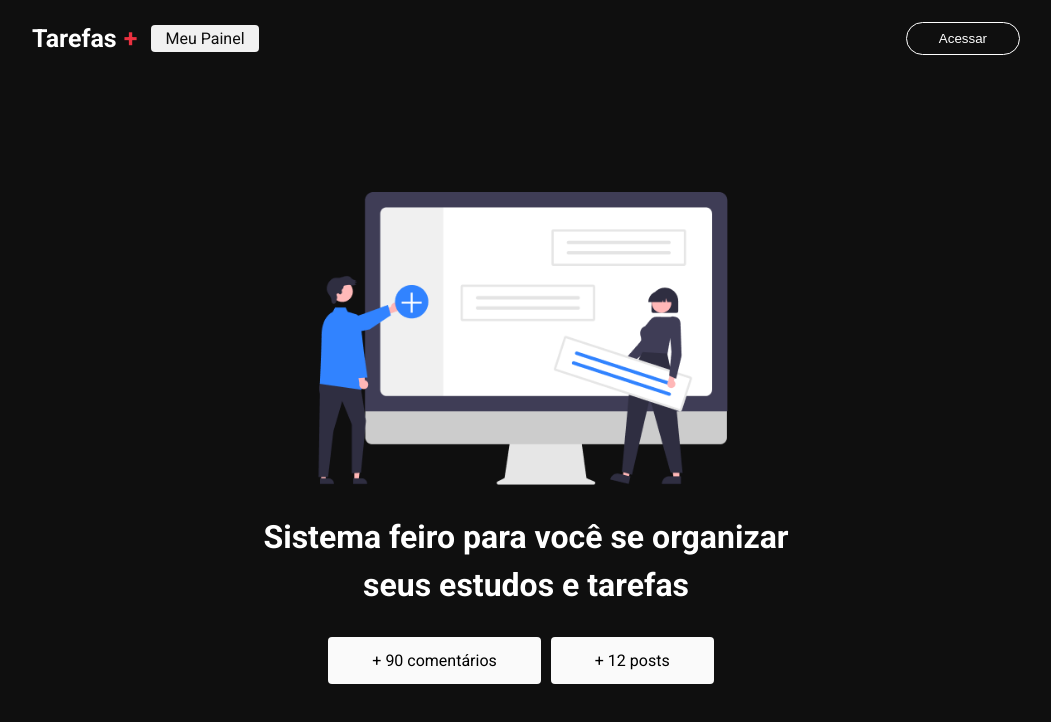
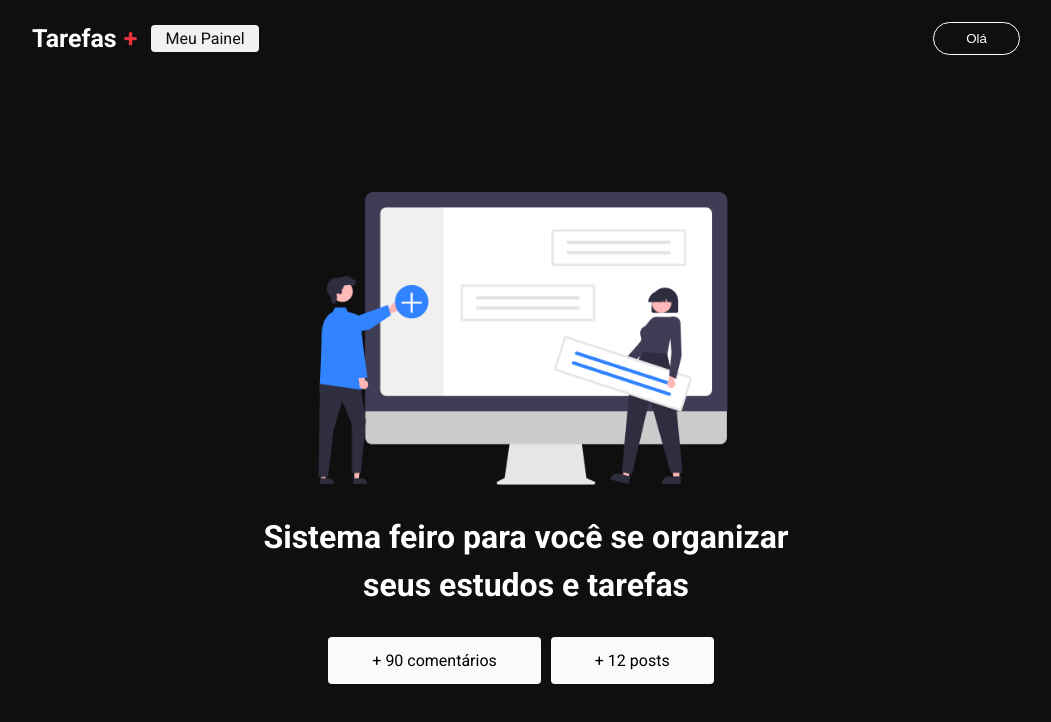
Before and after one commit to DevSamuelBrito/Tarefas_NextJS, a Next.js app: page / in a window 1280 px wide. Shown: the top 722 px of the page, without its empty margins (114-1165 px from the left). Built offline with nearby package versions, Linux system fonts and the light colour scheme; no server answers.

Commit message:
começando a autenticação

```diff
--- a/src/components/header/index.tsx
+++ b/src/components/header/index.tsx
@@ -1,6 +1,10 @@
+import { stat } from "fs";
 import styles from "./styles.module.css";
+import { useSession, signIn, signOut } from "next-auth/react";
 import Link from "next/link";
+import { setEngine } from "crypto";
 export default function Header() {
+  const { data: session, status } = useSession();
   return (
     <header className={styles.header}>
       <section className={styles.content}>
@@ -10,11 +14,21 @@ export default function Header() {
               Tarefas <span>+</span>
             </h1>
           </Link>
-          <Link href='/dashboard' className={styles.link}>
-          Meu Painel
+          <Link href="/dashboard" className={styles.link}>
+            Meu Painel
           </Link>
         </nav>
-        <button className={styles.loginButton}>Acessar</button>
+        {status === "loading" ? (
+          <></>
+        ) : status ? (
+          <button className={styles.loginButton} onClick={() => signOut()}>
+            Olá{session?.user?.name}
+          </button>
+        ) : (
+          <button className={styles.loginButton} onClick={() => signIn()}>
+            Entrar
+          </button>
+        )}
       </section>
     </header>
   );
```
Also changed, not shown: 1 other file (tests, documents, lock files or other folders).
